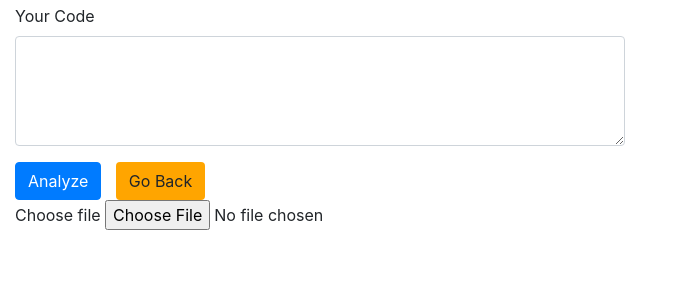
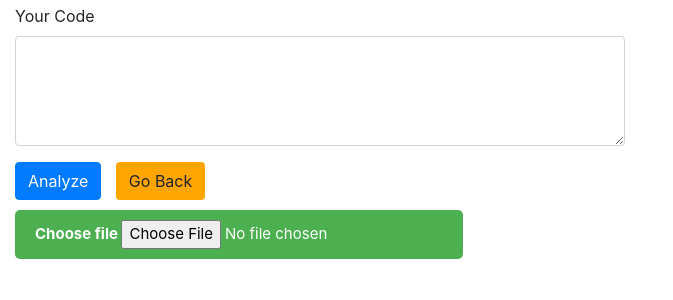
Before and after one commit to mahin12/chatgpt_network_security, a Flask app: page /test in a window 1280 px wide. Shown: the part 207-507 px from the top of the page, without its empty margins (0-673 px from the left). Run offline with Flask 2, Linux system fonts and the light colour scheme; a user stored in the database is signed in; some libraries are stand-ins or nearby versions.

Commit message:
Update test.html

```diff
--- a/templates/test.html
+++ b/templates/test.html
@@ -1,9 +1,7 @@
 <!--
 CodeSecureAI - Test Your Code Vulnerability Page
-
 This HTML file serves as the main page for users to test their code for vulnerabilities. Users can either input
 their code directly or upload a file containing the code. The analyzed results will be displayed on the same page.
-
 Structure:
 1. DOCTYPE declaration and opening HTML tags with language attribute
 2. Head section containing:
@@ -24,7 +22,6 @@ Structure:
     a. jQuery library
     b. Inline JavaScript for handling form submission and file input change events
 5. Closing HTML tags
-
 Note: Update the links to external CSS and JavaScript files if necessary.
 -->
 
@@ -36,20 +33,15 @@ Note: Update the links to external CSS and JavaScript files if necessary.
     <meta charset="UTF-8" />
     <meta name="viewport" content="width=device-width, initial-scale=1.0" />
     <title>Test Your Code Vulnerability</title>
-
-    <!-- Link to the Bootstrap CSS -->
     <link rel="stylesheet" href="https://stackpath.bootstrapcdn.com/bootstrap/4.3.1/css/bootstrap.min.css"
         integrity="sha384-ggOyR0iXCbMQv3Xipma34MD+dH/1fQ784/j6cY/iJTQUOhcWr7x9JvoRxT2MZw1T" crossorigin="anonymous">
 </head>
 
 <body>
     <div class="container-fluid">
-        <!-- Header and Title -->
         <h1 class="display-4 animate__animated animate__fadeInDown"><a href="/website">secureCodeAI</a></h1>
         <h1 class="text-center my-5">Test Your Code Vulnerability</h1>
-
         <div class="row">
-            <!-- Form to input code or upload a file -->
             <div class="col-md-6">
                 <form id="analyze-form">
                     <div class="mb-3">
@@ -67,30 +59,25 @@ Note: Update the links to external CSS and JavaScript files if necessary.
                         <i class="fa fa-cloud-upload"></i> Choose file
                         <input type="file" name="file">
                     </label>
+
                 </form>
             </div>
-
-            <!-- Container to display the analysis result -->
             <div class="col-md-6">
                 <div id="result" class="mt-3"></div>
             </div>
         </div>
     </div>
 
-    <!-- JavaScript Dependencies -->
     <script src="https://code.jquery.com/jquery-3.6.0.min.js"></script>
     <script>
-        // Function to go back to the previous page
         function goBack() {
             window.history.back();
         }
 
-        // Event listener for form submission
         $('#analyze-form').on('submit', function (event) {
             event.preventDefault();
             const packet_summary = $('#packet-summary').val();
 
-            // AJAX request to analyze the input code
             $.ajax({
                 url: '/ask',
                 data: { packet_summary: packet_summary },
@@ -103,8 +90,6 @@ Note: Update the links to external CSS and JavaScript files if necessary.
                 }
             });
         });
-
-        // Event listener for file input change
         $('input[type="file"]').change(function (e) {
             var file = e.target.files[0];
             if (file) {
@@ -113,3 +98,28 @@ Note: Update the links to external CSS and JavaScript files if necessary.
                     $('#packet-summary').val(e.target.result);
                 };
                 reader.readAsText(file);
+            }
+        });
+    </script>
+
+    <style>
+        .custom-file-upload {
+            display: inline-block;
+            cursor: pointer;
+            margin-top: 10px;
+            padding: 10px 20px;
+            font-size: 15px;
+            font-weight: bold;
+            color: #fff;
+            background-color: #4CAF50;
+            border-radius: 5px;
+        }
+
+        .custom-file-upload:hover {
+            background-color: #3e8e41;
+        }
+    </style>
+
+</body>
+
+</html>
```
